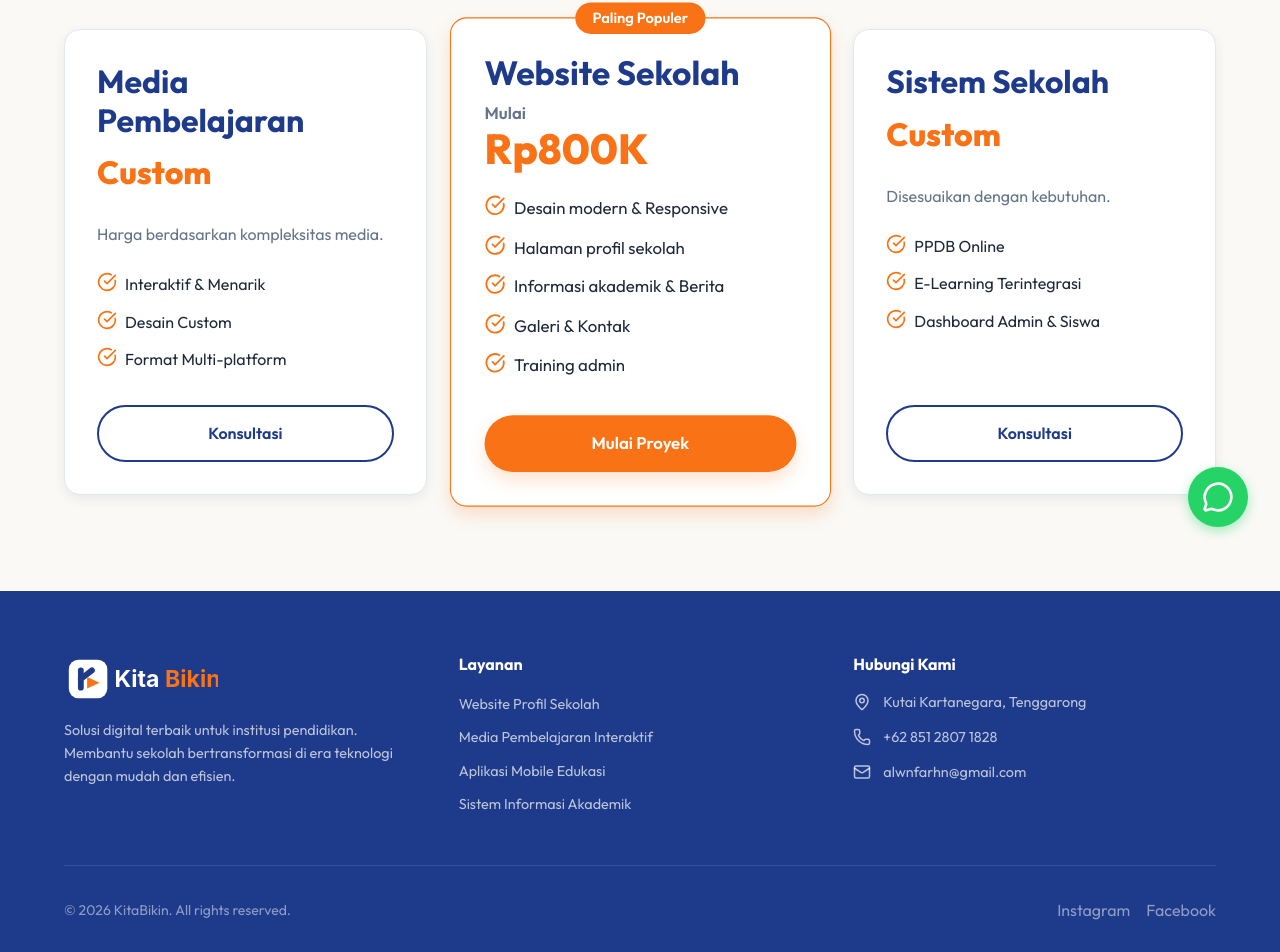
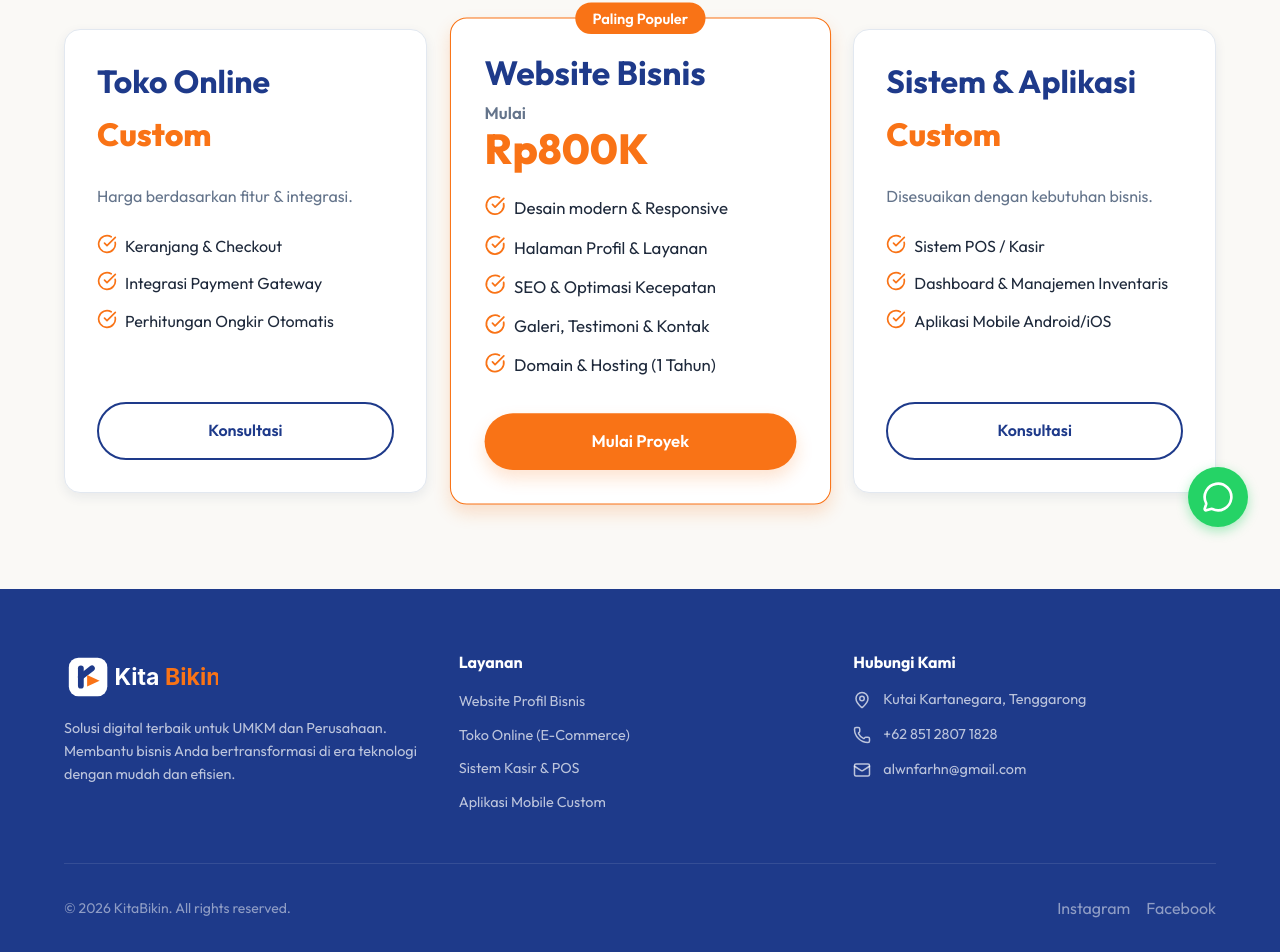
Before and after one commit to alwnfarhn-netizen/KitaBikin-, a React (Vite) app: page /harga in a window 1280 px wide. Shown: the part 241-1193 px from the top of the page. Built offline with nearby package versions, Linux system fonts and the light colour scheme.

Commit message:
Update copywriting to target UMKM and general businesses

```diff
--- a/src/components/Footer.jsx
+++ b/src/components/Footer.jsx
@@ -10,17 +10,17 @@ export default function Footer() {
             <img src="/logo-full-light.svg" alt="KitaBikin" style={{ height: '48px' }} />
           </div>
           <p style={{ color: 'rgba(255,255,255,0.7)', fontSize: '0.9rem' }}>
-            Solusi digital terbaik untuk institusi pendidikan. Membantu sekolah bertransformasi di era teknologi dengan mudah dan efisien.
+            Solusi digital terbaik untuk UMKM dan Perusahaan. Membantu bisnis Anda bertransformasi di era teknologi dengan mudah dan efisien.
           </p>
         </div>
 
         <div>
           <h4 className="mb-4" style={{ color: 'white' }}>Layanan</h4>
           <ul className="flex flex-col gap-2">
-            <li><Link to="/layanan" style={{ color: 'rgba(255,255,255,0.7)', fontSize: '0.9rem' }}>Website Profil Sekolah</Link></li>
-            <li><Link to="/layanan" style={{ color: 'rgba(255,255,255,0.7)', fontSize: '0.9rem' }}>Media Pembelajaran Interaktif</Link></li>
-            <li><Link to="/layanan" style={{ color: 'rgba(255,255,255,0.7)', fontSize: '0.9rem' }}>Aplikasi Mobile Edukasi</Link></li>
-            <li><Link to="/layanan" style={{ color: 'rgba(255,255,255,0.7)', fontSize: '0.9rem' }}>Sistem Informasi Akademik</Link></li>
+            <li><Link to="/layanan" style={{ color: 'rgba(255,255,255,0.7)', fontSize: '0.9rem' }}>Website Profil Bisnis</Link></li>
+            <li><Link to="/layanan" style={{ color: 'rgba(255,255,255,0.7)', fontSize: '0.9rem' }}>Toko Online (E-Commerce)</Link></li>
+            <li><Link to="/layanan" style={{ color: 'rgba(255,255,255,0.7)', fontSize: '0.9rem' }}>Sistem Kasir & POS</Link></li>
+            <li><Link to="/layanan" style={{ color: 'rgba(255,255,255,0.7)', fontSize: '0.9rem' }}>Aplikasi Mobile Custom</Link></li>
           </ul>
         </div>
 
--- a/src/pages/Home.jsx
+++ b/src/pages/Home.jsx
@@ -9,14 +9,14 @@ export default function Home() {
       <section className="section hero paper-effect">
         <div className="container grid grid-cols-2 items-center gap-12">
           <div className="hero-content animate-fade-up">
-            <div className="handwritten mb-4">Solusi Digital Untuk Sekolah</div>
+            <div className="handwritten mb-4">Solusi Digital Untuk Bisnis Anda</div>
             <h1 className="mb-6">
-              Bangun Masa Depan <br/>
-              Pendidikan dengan <br/>
+              Kembangkan <br/>
+              Bisnis & UMKM dengan <br/>
               <span style={{ color: 'var(--primary)' }}>Teknologi Digital</span>
             </h1>
             <p className="mb-8 text-lg" style={{ color: 'var(--text-muted)' }}>
-              Kami membantu sekolah menghadirkan website, sistem digital, media pembelajaran, dan berbagai solusi teknologi sesuai kebutuhan.
+              Kami membantu UMKM dan perusahaan menghadirkan website, aplikasi, sistem digital, dan berbagai solusi teknologi sesuai kebutuhan.
             </p>
             <div className="flex gap-4">
               <Link to="/order" className="btn btn-primary">
@@ -42,7 +42,7 @@ export default function Home() {
         <div className="container">
           <div className="text-center mb-12 animate-fade-up">
             <h2>Layanan Kami</h2>
-            <p style={{ color: 'var(--text-muted)', maxWidth: '600px', margin: '1rem auto' }}>Solusi lengkap untuk digitalisasi dan pengembangan media pembelajaran modern.</p>
+            <p style={{ color: 'var(--text-muted)', maxWidth: '600px', margin: '1rem auto' }}>Solusi lengkap untuk digitalisasi bisnis dan pengembangan teknologi modern.</p>
           </div>
 
           <div className="grid grid-cols-2 gap-8">
@@ -50,11 +50,11 @@ export default function Home() {
               <div style={{ backgroundColor: 'var(--primary-light)', width: '60px', height: '60px', borderRadius: '50%', display: 'flex', alignItems: 'center', justifyContent: 'center', marginBottom: '1.5rem', color: 'var(--primary)' }}>
                 <Server size={32} />
               </div>
-              <h3 className="mb-4">Digitalisasi Sekolah</h3>
-              <p className="mb-6" style={{ color: 'var(--text-muted)' }}>Solusi digital untuk membantu sekolah tampil profesional dan mengelola kebutuhan digital dengan lebih mudah.</p>
+              <h3 className="mb-4">Digitalisasi Bisnis</h3>
+              <p className="mb-6" style={{ color: 'var(--text-muted)' }}>Solusi digital untuk membantu bisnis Anda tampil profesional dan mengelola kebutuhan operasional dengan lebih mudah.</p>
 
               <ul className="flex flex-col gap-2">
-                {['Website Sekolah', 'Sistem Sekolah', 'PPDB Online', 'E-Learning', 'Landing Page', 'Custom System'].map((item, idx) => (
+                {['Website Profil Bisnis', 'Toko Online (E-Commerce)', 'Landing Page', 'Sistem Kasir (POS)', 'Manajemen Inventaris', 'Custom System'].map((item, idx) => (
                   <li key={idx} className="flex items-center gap-2" style={{ fontWeight: '500' }}>
                     <CheckCircle size={18} color="var(--primary)" /> {item}
                   </li>
@@ -66,11 +66,11 @@ export default function Home() {
               <div style={{ backgroundColor: 'rgba(69, 123, 157, 0.1)', width: '60px', height: '60px', borderRadius: '50%', display: 'flex', alignItems: 'center', justifyContent: 'center', marginBottom: '1.5rem', color: 'var(--secondary)' }}>
                 <Monitor size={32} />
               </div>
-              <h3 className="mb-4">Media Pembelajaran</h3>
-              <p className="mb-6" style={{ color: 'var(--text-muted)' }}>Media pembelajaran interaktif, menarik, dan dapat disesuaikan dengan kebutuhan pembelajaran maupun penelitian.</p>
+              <h3 className="mb-4">Sistem & Aplikasi</h3>
+              <p className="mb-6" style={{ color: 'var(--text-muted)' }}>Pembuatan aplikasi mobile dan sistem manajemen khusus yang dapat disesuaikan dengan kebutuhan unik perusahaan Anda.</p>
 
               <ul className="flex flex-col gap-2">
-                {['Media Web', 'Game Edukasi', 'Video & Animasi', 'E-Book', 'Kuis & Asesmen', 'Media Custom'].map((item, idx) => (
+                {['Aplikasi Android/iOS', 'Sistem ERP Custom', 'CRM', 'Sistem Absensi Kehadiran', 'Booking & Reservasi', 'Portal Klien'].map((item, idx) => (
                   <li key={idx} className="flex items-center gap-2" style={{ fontWeight: '500' }}>
                     <CheckCircle size={18} color="var(--secondary)" /> {item}
                   </li>
@@ -85,9 +85,9 @@ export default function Home() {
       <section className="section" style={{ backgroundColor: 'var(--primary)', color: 'white', position: 'relative', overflow: 'hidden' }}>
         <div className="paper-effect" style={{ position: 'absolute', top: 0, left: 0, right: 0, bottom: 0, opacity: 0.1, zIndex: 0 }}></div>
         <div className="container text-center" style={{ position: 'relative', zIndex: 1 }}>
-          <h2 style={{ color: 'white' }} className="mb-6">Siap Mendigitalisasi Sekolah Anda?</h2>
+          <h2 style={{ color: 'white' }} className="mb-6">Siap Mendigitalisasi Bisnis Anda?</h2>
           <p className="mb-8 text-lg" style={{ color: 'rgba(255,255,255,0.9)', maxWidth: '600px', margin: '0 auto 2rem' }}>
-            Konsultasikan kebutuhan digital sekolah atau institusi Anda bersama tim kami secara gratis.
+            Konsultasikan kebutuhan digital UMKM atau perusahaan Anda bersama tim kami secara gratis.
           </p>
           <Link to="/order" className="btn" style={{ backgroundColor: 'white', color: 'var(--primary)' }}>
             Mulai Konsultasi Sekarang
--- a/src/pages/Order.jsx
+++ b/src/pages/Order.jsx
@@ -10,10 +10,10 @@ export default function Order() {
   });
 
   const services = [
-    { id: 'Website Sekolah', icon: <Server size={32} />, title: 'Website Sekolah' },
-    { id: 'Media Pembelajaran', icon: <Monitor size={32} />, title: 'Media Pembelajaran' },
-    { id: 'Aplikasi Mobile', icon: <Smartphone size={32} />, title: 'Aplikasi Mobile' },
-    { id: 'Sistem Custom', icon: <PenTool size={32} />, title: 'Sistem Custom' },
+    { id: 'Website Profil & Landing Page', icon: <Monitor size={32} />, title: 'Website & Landing Page' },
+    { id: 'Toko Online / E-Commerce', icon: <Server size={32} />, title: 'Toko Online' },
+    { id: 'Sistem Kasir & POS', icon: <PenTool size={32} />, title: 'Sistem Kasir / POS' },
+    { id: 'Aplikasi Custom', icon: <Smartphone size={32} />, title: 'Aplikasi Custom' },
   ];
 
   const handleServiceSelect = (serviceId) => {
@@ -72,12 +72,12 @@ export default function Order() {
 
             <form onSubmit={handleSubmit}>
               <div className="input-group">
-                <label className="input-label">Nama Anda / Instansi</label>
+                <label className="input-label">Nama Anda / Bisnis Anda</label>
                 <input
                   type="text"
                   className="input-field"
                   required
-                  placeholder="Contoh: Budi - SMKN 1 Jakarta"
+                  placeholder="Contoh: Budi - Toko Budi Jaya"
                   value={formData.name}
                   onChange={(e) => setFormData({...formData, name: e.target.value})}
                 />
@@ -89,7 +89,7 @@ export default function Order() {
                   className="input-field"
                   rows="4"
                   required
-                  placeholder="Contoh: Saya butuh website profil untuk sekolah dengan fitur galeri dan berita..."
+                  placeholder="Contoh: Saya butuh website profil untuk usaha saya dengan fitur galeri dan kontak..."
                   value={formData.description}
                   onChange={(e) => setFormData({...formData, description: e.target.value})}
                 ></textarea>
--- a/src/pages/Portfolio.jsx
+++ b/src/pages/Portfolio.jsx
@@ -2,15 +2,15 @@ import { useState } from 'react';
 import { ArrowRight } from 'lucide-react';
 
 const projects = [
-  { id: 1, title: 'Website SMP Negeri', category: 'Website', img: 'https://images.unsplash.com/photo-1497633762265-9d179a990aa6?auto=format&fit=crop&w=600&q=80' },
-  { id: 2, title: 'Media Tata Surya', category: 'Media Pembelajaran', img: 'https://images.unsplash.com/photo-1614730321146-b6fa6a46bcb4?auto=format&fit=crop&w=600&q=80' },
-  { id: 3, title: 'Math Adventure', category: 'Game', img: 'https://images.unsplash.com/photo-1550745165-9bc0b252726f?auto=format&fit=crop&w=600&q=80' },
-  { id: 4, title: 'E-Book Sejarah', category: 'Desain', img: 'https://images.unsplash.com/photo-1544947950-fa07a98d237f?auto=format&fit=crop&w=600&q=80' },
-  { id: 5, title: 'Sistem PPDB 2026', category: 'Sistem', img: 'https://images.unsplash.com/photo-1460925895917-afdab827c52f?auto=format&fit=crop&w=600&q=80' },
-  { id: 6, title: 'Website SMA XYZ', category: 'Website', img: 'https://images.unsplash.com/photo-1523050854058-8df90110c9f1?auto=format&fit=crop&w=600&q=80' }
+  { id: 1, title: 'Website PT. Abadi Jaya', category: 'Website', img: 'https://images.unsplash.com/photo-1497366216548-37526070297c?auto=format&fit=crop&w=600&q=80' },
+  { id: 2, title: 'Kopi Kita E-Commerce', category: 'Toko Online', img: 'https://images.unsplash.com/photo-1556742049-0cfed4f6a45d?auto=format&fit=crop&w=600&q=80' },
+  { id: 3, title: 'Aplikasi Reservasi Klinik', category: 'Aplikasi Mobile', img: 'https://images.unsplash.com/photo-1512428559087-560fa5ceab42?auto=format&fit=crop&w=600&q=80' },
+  { id: 4, title: 'Sistem Kasir Warung', category: 'Sistem / POS', img: 'https://images.unsplash.com/photo-1556740749-887f6717d7e4?auto=format&fit=crop&w=600&q=80' },
+  { id: 5, title: 'Landing Page Event', category: 'Website', img: 'https://images.unsplash.com/photo-1460925895917-afdab827c52f?auto=format&fit=crop&w=600&q=80' },
+  { id: 6, title: 'Manajemen Inventaris', category: 'Sistem / POS', img: 'https://images.unsplash.com/photo-1551288049-bebda4e38f71?auto=format&fit=crop&w=600&q=80' }
 ];
 
-const categories = ['Semua', 'Website', 'Media Pembelajaran', 'Game', 'Desain', 'Sistem'];
+const categories = ['Semua', 'Website', 'Toko Online', 'Aplikasi Mobile', 'Sistem / POS'];
 
 export default function Portfolio() {
   const [activeTab, setActiveTab] = useState('Semua');
@@ -24,7 +24,7 @@ export default function Portfolio() {
       <div className="container">
         <div className="text-center mb-12">
           <h1>Portofolio Kami</h1>
-          <p style={{ color: 'var(--text-muted)' }}>Hasil karya terbaik untuk solusi pendidikan digital.</p>
+          <p style={{ color: 'var(--text-muted)' }}>Hasil karya terbaik kami dalam mewujudkan solusi digital untuk berbagai industri.</p>
         </div>
 
         <div className="flex gap-4 mb-12 scroll-x portfolio-filters" style={{ paddingBottom: '0.5rem' }}>
--- a/src/pages/Pricing.jsx
+++ b/src/pages/Pricing.jsx
@@ -7,46 +7,46 @@ export default function Pricing() {
       <div className="container">
         <div className="text-center mb-12">
           <h1>Paket Harga</h1>
-          <p style={{ color: 'var(--text-muted)' }}>Investasi terbaik untuk masa depan pendidikan.</p>
+          <p style={{ color: 'var(--text-muted)' }}>Investasi terbaik untuk kemajuan bisnis Anda.</p>
         </div>
 
         <div className="grid grid-cols-3 gap-8 items-center">
 
           <div className="card">
-            <h3 className="mb-2">Media Pembelajaran</h3>
+            <h3 className="mb-2">Toko Online</h3>
             <div style={{ fontSize: '2rem', fontWeight: '800', color: 'var(--primary)', marginBottom: '1.5rem' }}>Custom</div>
-            <p className="mb-6" style={{ color: 'var(--text-muted)' }}>Harga berdasarkan kompleksitas media.</p>
+            <p className="mb-6" style={{ color: 'var(--text-muted)' }}>Harga berdasarkan fitur & integrasi.</p>
             <ul className="flex flex-col gap-3 mb-8">
-              <li className="flex gap-2"><CheckCircle size={20} color="var(--primary)" /> Interaktif & Menarik</li>
-              <li className="flex gap-2"><CheckCircle size={20} color="var(--primary)" /> Desain Custom</li>
-              <li className="flex gap-2"><CheckCircle size={20} color="var(--primary)" /> Format Multi-platform</li>
+              <li className="flex gap-2"><CheckCircle size={20} color="var(--primary)" /> Keranjang & Checkout</li>
+              <li className="flex gap-2"><CheckCircle size={20} color="var(--primary)" /> Integrasi Payment Gateway</li>
+              <li className="flex gap-2"><CheckCircle size={20} color="var(--primary)" /> Perhitungan Ongkir Otomatis</li>
             </ul>
             <Link to="/order" className="btn btn-outline" style={{ width: '100%', marginTop: 'auto' }}>Konsultasi</Link>
           </div>
 
           <div className="card" style={{ transform: 'scale(1.05)', borderColor: 'var(--primary)', boxShadow: 'var(--shadow-primary)', zIndex: 1 }}>
             <div style={{ position: 'absolute', top: 0, left: '50%', transform: 'translate(-50%, -50%)', background: 'var(--primary)', color: 'white', padding: '0.25rem 1rem', borderRadius: 'var(--radius-pill)', fontWeight: '600', fontSize: '0.875rem' }}>Paling Populer</div>
-            <h3 className="mb-2">Website Sekolah</h3>
+            <h3 className="mb-2">Website Bisnis</h3>
             <div style={{ fontSize: '1rem', fontWeight: '600', color: 'var(--text-muted)' }}>Mulai</div>
             <div style={{ fontSize: '2.5rem', fontWeight: '800', color: 'var(--primary)', marginBottom: '1.5rem', lineHeight: 1 }}>Rp800K</div>
             <ul className="flex flex-col gap-3 mb-8">
               <li className="flex gap-2"><CheckCircle size={20} color="var(--primary)" /> Desain modern & Responsive</li>
-              <li className="flex gap-2"><CheckCircle size={20} color="var(--primary)" /> Halaman profil sekolah</li>
-              <li className="flex gap-2"><CheckCircle size={20} color="var(--primary)" /> Informasi akademik & Berita</li>
-              <li className="flex gap-2"><CheckCircle size={20} color="var(--primary)" /> Galeri & Kontak</li>
-              <li className="flex gap-2"><CheckCircle size={20} color="var(--primary)" /> Training admin</li>
+              <li className="flex gap-2"><CheckCircle size={20} color="var(--primary)" /> Halaman Profil & Layanan</li>
+              <li className="flex gap-2"><CheckCircle size={20} color="var(--primary)" /> SEO & Optimasi Kecepatan</li>
+              <li className="flex gap-2"><CheckCircle size={20} color="var(--primary)" /> Galeri, Testimoni & Kontak</li>
+              <li className="flex gap-2"><CheckCircle size={20} color="var(--primary)" /> Domain & Hosting (1 Tahun)</li>
             </ul>
             <Link to="/order" className="btn btn-primary" style={{ width: '100%', marginTop: 'auto' }}>Mulai Proyek</Link>
           </div>
 
           <div className="card">
-            <h3 className="mb-2">Sistem Sekolah</h3>
+            <h3 className="mb-2">Sistem & Aplikasi</h3>
             <div style={{ fontSize: '2rem', fontWeight: '800', color: 'var(--primary)', marginBottom: '1.5rem' }}>Custom</div>
-            <p className="mb-6" style={{ color: 'var(--text-muted)' }}>Disesuaikan dengan kebutuhan.</p>
+            <p className="mb-6" style={{ color: 'var(--text-muted)' }}>Disesuaikan dengan kebutuhan bisnis.</p>
             <ul className="flex flex-col gap-3 mb-8">
-              <li className="flex gap-2"><CheckCircle size={20} color="var(--primary)" /> PPDB Online</li>
-              <li className="flex gap-2"><CheckCircle size={20} color="var(--primary)" /> E-Learning Terintegrasi</li>
-              <li className="flex gap-2"><CheckCircle size={20} color="var(--primary)" /> Dashboard Admin & Siswa</li>
+              <li className="flex gap-2"><CheckCircle size={20} color="var(--primary)" /> Sistem POS / Kasir</li>
+              <li className="flex gap-2"><CheckCircle size={20} color="var(--primary)" /> Dashboard & Manajemen Inventaris</li>
+              <li className="flex gap-2"><CheckCircle size={20} color="var(--primary)" /> Aplikasi Mobile Android/iOS</li>
             </ul>
             <Link to="/order" className="btn btn-outline" style={{ width: '100%', marginTop: 'auto' }}>Konsultasi</Link>
           </div>
--- a/src/pages/Services.jsx
+++ b/src/pages/Services.jsx
@@ -8,7 +8,7 @@ export default function Services() {
           <div className="handwritten mb-4">Solusi Terbaik Kami</div>
           <h1 className="mb-4">Layanan <span style={{ color: 'var(--primary)' }}>Digital</span></h1>
           <p style={{ color: 'var(--text-muted)', maxWidth: '600px', margin: '0 auto' }}>
-            Kami menyediakan berbagai layanan pengembangan teknologi digital untuk membantu institusi pendidikan Anda berkembang lebih cepat.
+            Kami menyediakan berbagai layanan pengembangan teknologi digital untuk membantu bisnis dan UMKM Anda berkembang lebih cepat.
           </p>
         </div>
 
@@ -19,10 +19,10 @@ export default function Services() {
             <div style={{ backgroundColor: 'var(--primary-light)', width: '60px', height: '60px', borderRadius: '50%', display: 'flex', alignItems: 'center', justifyContent: 'center', marginBottom: '1.5rem', color: 'var(--primary)' }}>
               <Server size={32} />
             </div>
-            <h3 className="mb-4">Digitalisasi Sekolah</h3>
-            <p className="mb-6" style={{ color: 'var(--text-muted)', fontSize: '0.9rem' }}>Membantu sekolah Anda go-digital dengan sistem terintegrasi yang memudahkan manajemen.</p>
+            <h3 className="mb-4">Website & E-Commerce</h3>
+            <p className="mb-6" style={{ color: 'var(--text-muted)', fontSize: '0.9rem' }}>Membantu bisnis Anda menjangkau pasar yang lebih luas dengan toko online atau company profile profesional.</p>
             <ul className="flex flex-col gap-2">
-              {['Website Profil Sekolah', 'Sistem PPDB Online', 'E-Learning (LMS)', 'Sistem Informasi Akademik', 'Portal Alumni'].map((item, idx) => (
+              {['Website Company Profile', 'Toko Online (E-Commerce)', 'Landing Page Penjualan', 'Website Portofolio', 'Katalog Digital'].map((item, idx) => (
                 <li key={idx} className="flex items-center gap-2" style={{ fontSize: '0.9rem', fontWeight: '500' }}>
                   <CheckCircle size={16} color="var(--primary)" /> {item}
                 </li>
@@ -35,10 +35,10 @@ export default function Services() {
             <div style={{ backgroundColor: 'rgba(69, 123, 157, 0.1)', width: '60px', height: '60px', borderRadius: '50%', display: 'flex', alignItems: 'center', justifyContent: 'center', marginBottom: '1.5rem', color: 'var(--secondary)' }}>
               <Monitor size={32} />
             </div>
-            <h3 className="mb-4">Media Pembelajaran</h3>
-            <p className="mb-6" style={{ color: 'var(--text-muted)', fontSize: '0.9rem' }}>Pembuatan media interaktif yang membuat proses belajar-mengajar menjadi lebih menyenangkan.</p>
+            <h3 className="mb-4">Sistem Manajemen</h3>
+            <p className="mb-6" style={{ color: 'var(--text-muted)', fontSize: '0.9rem' }}>Tingkatkan efisiensi bisnis Anda dengan software kasir, manajemen stok, dan CRM yang disesuaikan.</p>
             <ul className="flex flex-col gap-2" style={{ marginTop: 'auto' }}>
-              {['Media Interaktif Web', 'Game Edukasi 2D/3D', 'Video & Animasi Pembelajaran', 'Kuis & Asesmen Digital', 'Aplikasi AR/VR Edukasi'].map((item, idx) => (
+              {['Sistem Point of Sale (POS)', 'Sistem Inventaris / Gudang', 'Aplikasi Akuntansi / Keuangan', 'Customer Relationship Management', 'Sistem Reservasi & Booking'].map((item, idx) => (
                 <li key={idx} className="flex items-center gap-2" style={{ fontSize: '0.9rem', fontWeight: '500' }}>
                   <CheckCircle size={16} color="var(--secondary)" /> {item}
                 </li>
@@ -52,9 +52,9 @@ export default function Services() {
               <Smartphone size={32} />
             </div>
             <h3 className="mb-4">Aplikasi Mobile</h3>
-            <p className="mb-6" style={{ color: 'var(--text-muted)', fontSize: '0.9rem' }}>Pengembangan aplikasi Android dan iOS khusus untuk kebutuhan sekolah dan pembelajaran.</p>
+            <p className="mb-6" style={{ color: 'var(--text-muted)', fontSize: '0.9rem' }}>Pengembangan aplikasi Android dan iOS khusus agar bisnis Anda lebih dekat dengan pelanggan.</p>
             <ul className="flex flex-col gap-2">
-              {['Aplikasi Informasi Sekolah', 'Aplikasi Presensi Siswa', 'E-Rapor Mobile', 'Perpustakaan Digital', 'Aplikasi Keuangan Sekolah'].map((item, idx) => (
+              {['Aplikasi Belanja Mobile', 'Aplikasi Layanan On-Demand', 'Aplikasi Absensi Karyawan', 'Loyalty Program Mobile', 'Aplikasi Sistem Custom'].map((item, idx) => (
                 <li key={idx} className="flex items-center gap-2" style={{ fontSize: '0.9rem', fontWeight: '500' }}>
                   <CheckCircle size={16} color="var(--success)" /> {item}
                 </li>
```
